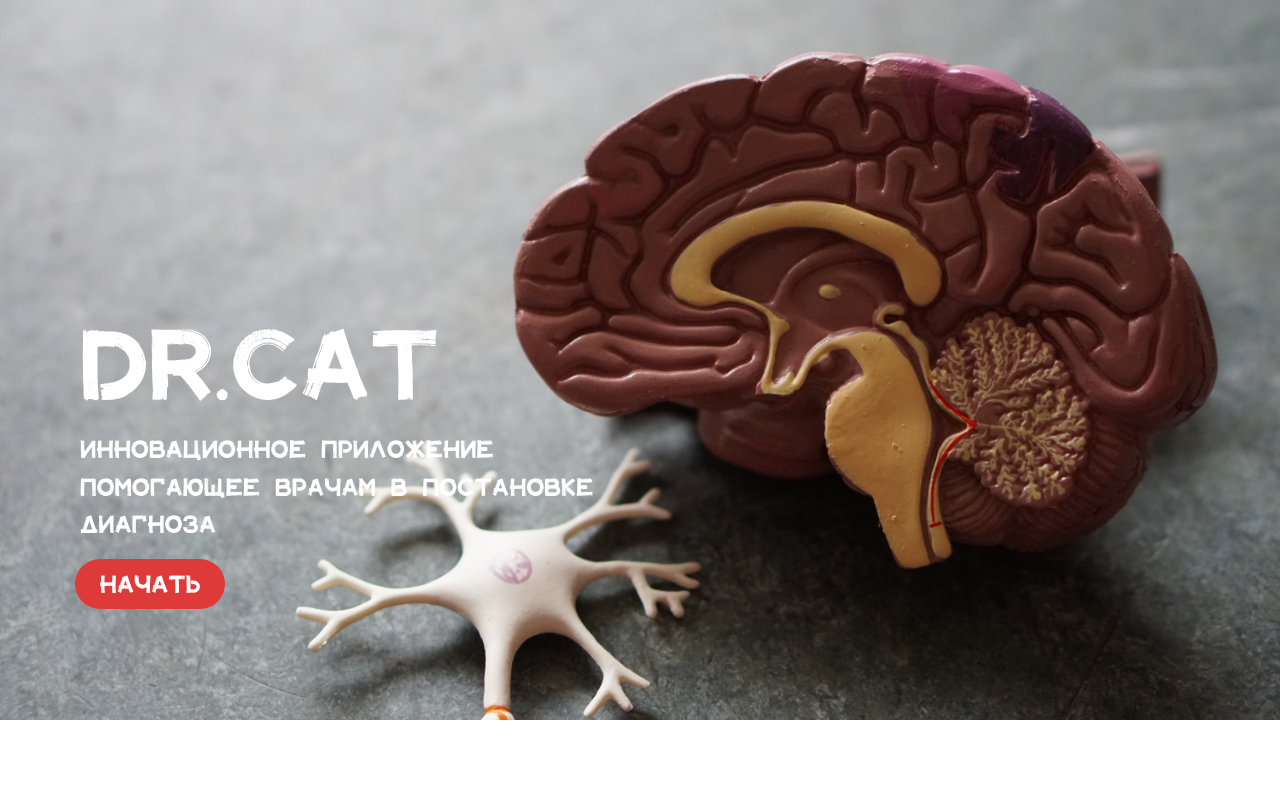
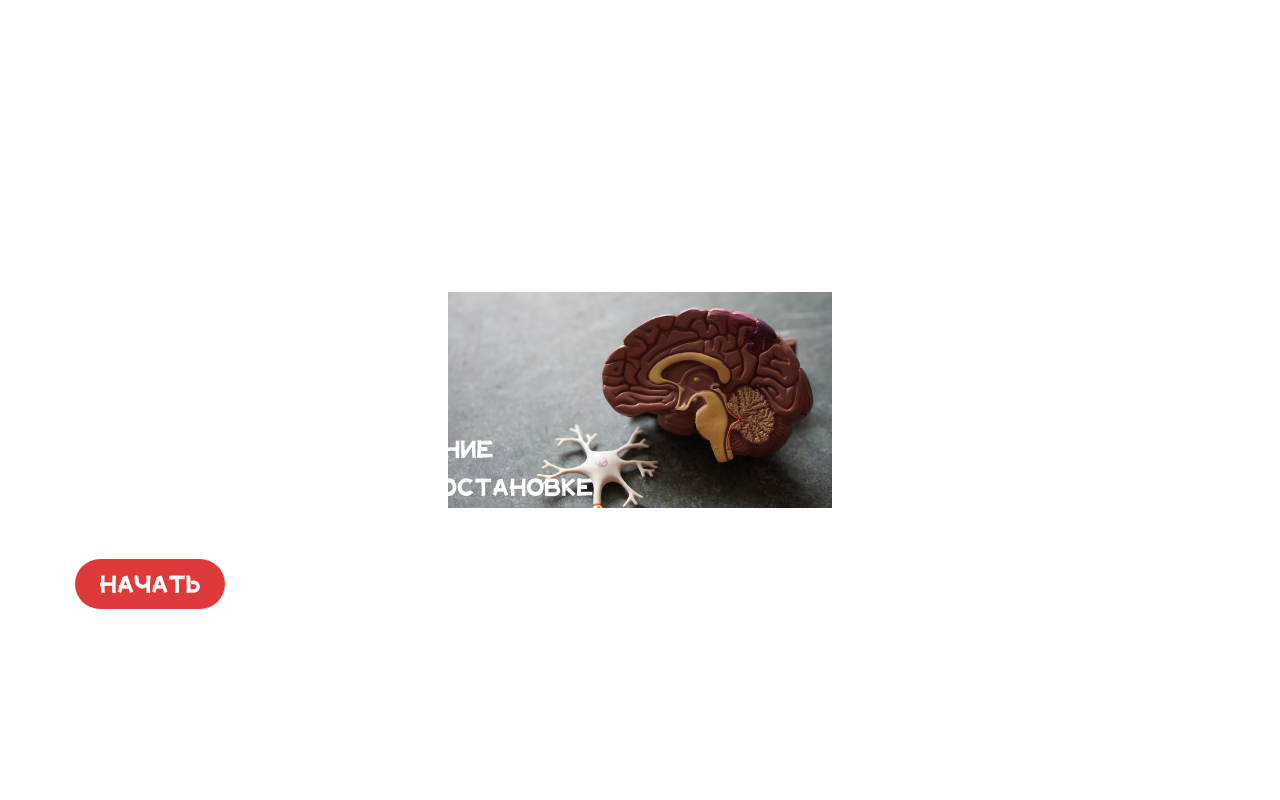
Before and after one commit to Kelrogg/database, a Django app: page /login/ in a window 1280 px wide. Run offline with Django 3.2, Linux system fonts and the light colour scheme.

Commit message:
csscheck

```diff
--- a/web/static/css/style.css
+++ b/web/static/css/style.css
@@ -7,7 +7,8 @@
 
 .indexBackground {
   background-image: url(/assets/img/indexBackGround.jpg);
-  background-size: 100%;
+  background-size: 30%;
+  background-position: center center;
   background-repeat: no-repeat;
   width: 100vw;
   height: 100vh;
```
